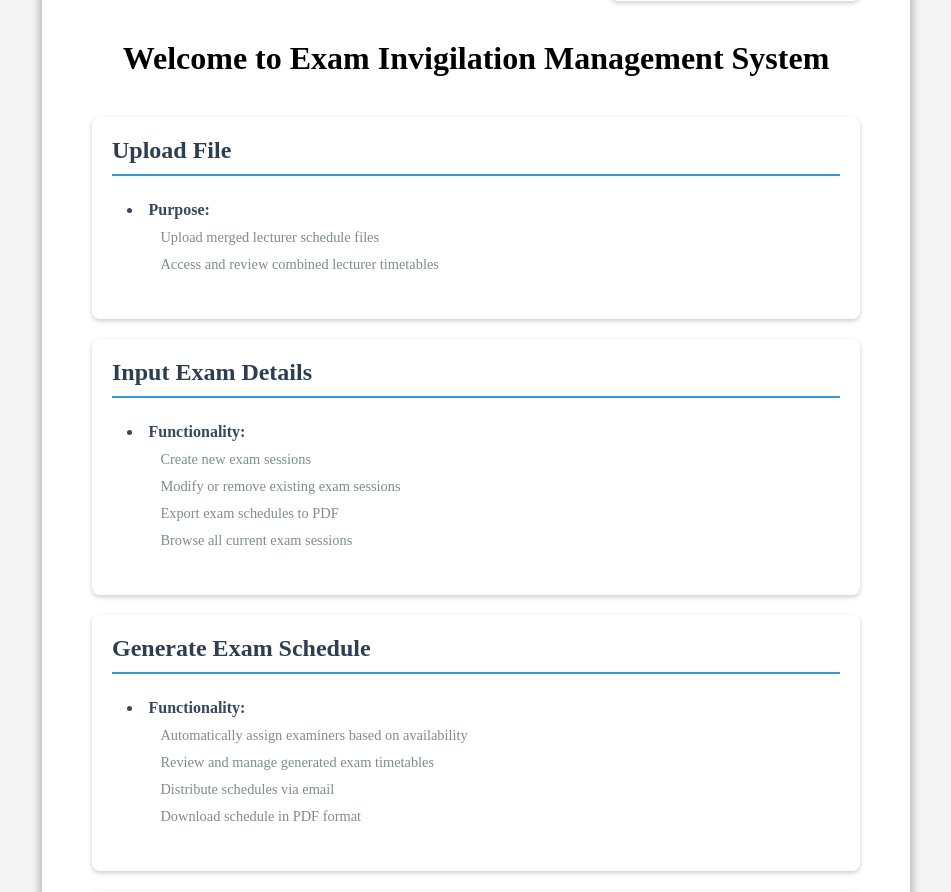
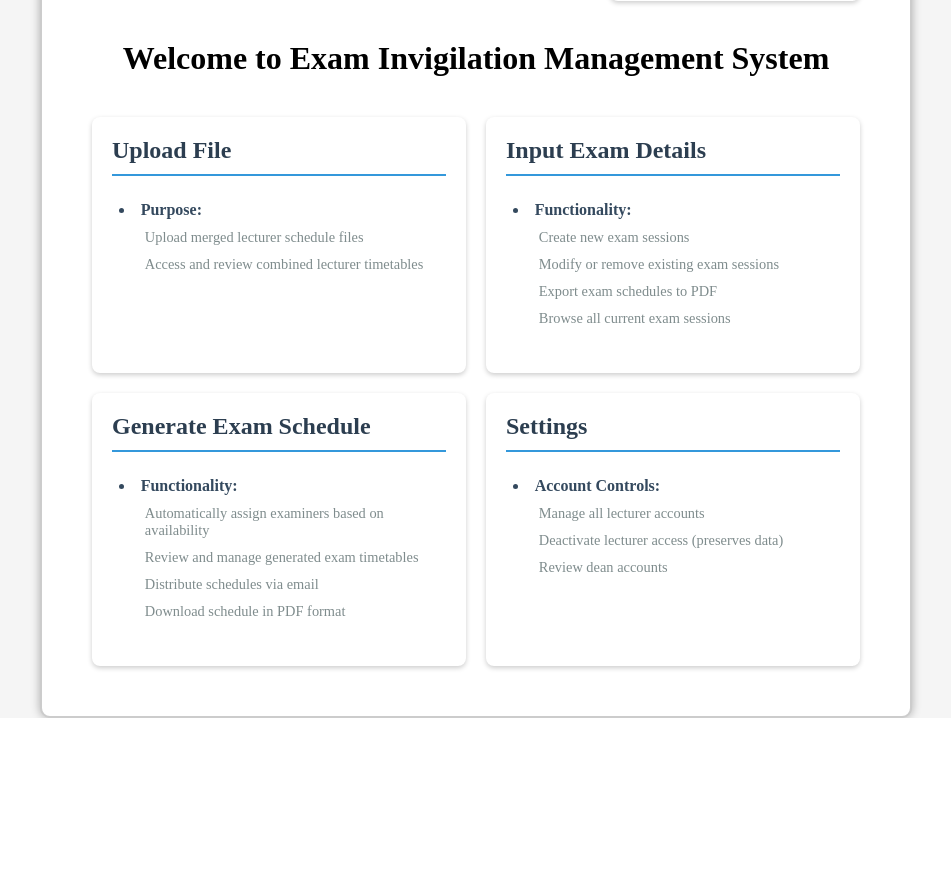
Before and after one commit to wm0516/InvigilateX, a Flask app: page /home in a window 1280 px wide. Shown: the part 151-1043 px from the top of the page, without its empty margins (164-1115 px from the left). After the commit the page ends 869 px from the top, so only its background shows below. Run offline with Flask 3, Linux system fonts and the light colour scheme.

Commit message:
Update home_page.html

```diff
--- a/app/templates/mainPart/home_page.html
+++ b/app/templates/mainPart/home_page.html
@@ -25,7 +25,7 @@
         <br>
 
         <div class="menu-container">
-            <div class="menu-grid">
+            <div class="menu-grid" style="display: grid; grid-template-columns: repeat(2, 1fr);">
                 <!-- Row 1 First Fesatures to upload merge schedule files-->
                 <div class="menu-section">
                     <!--   <h2>Upload File</h2><br>  -->
```
